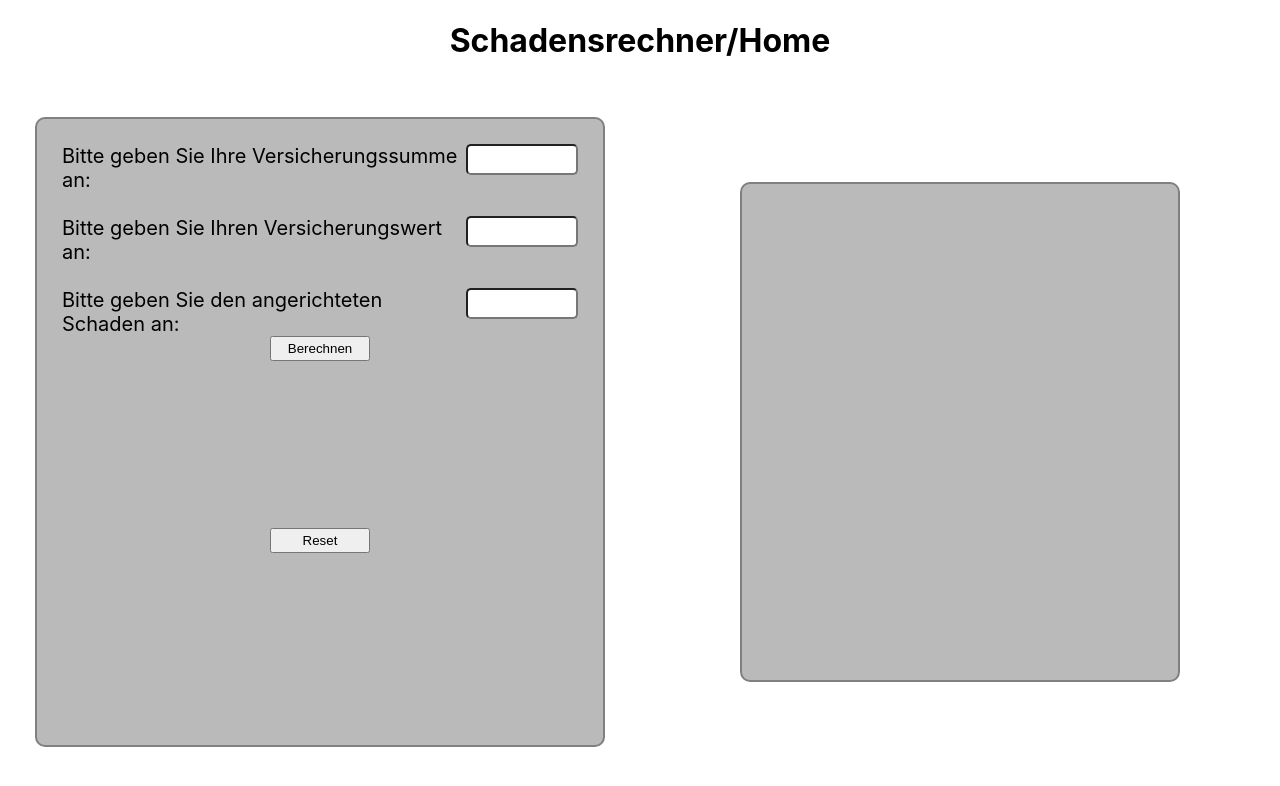
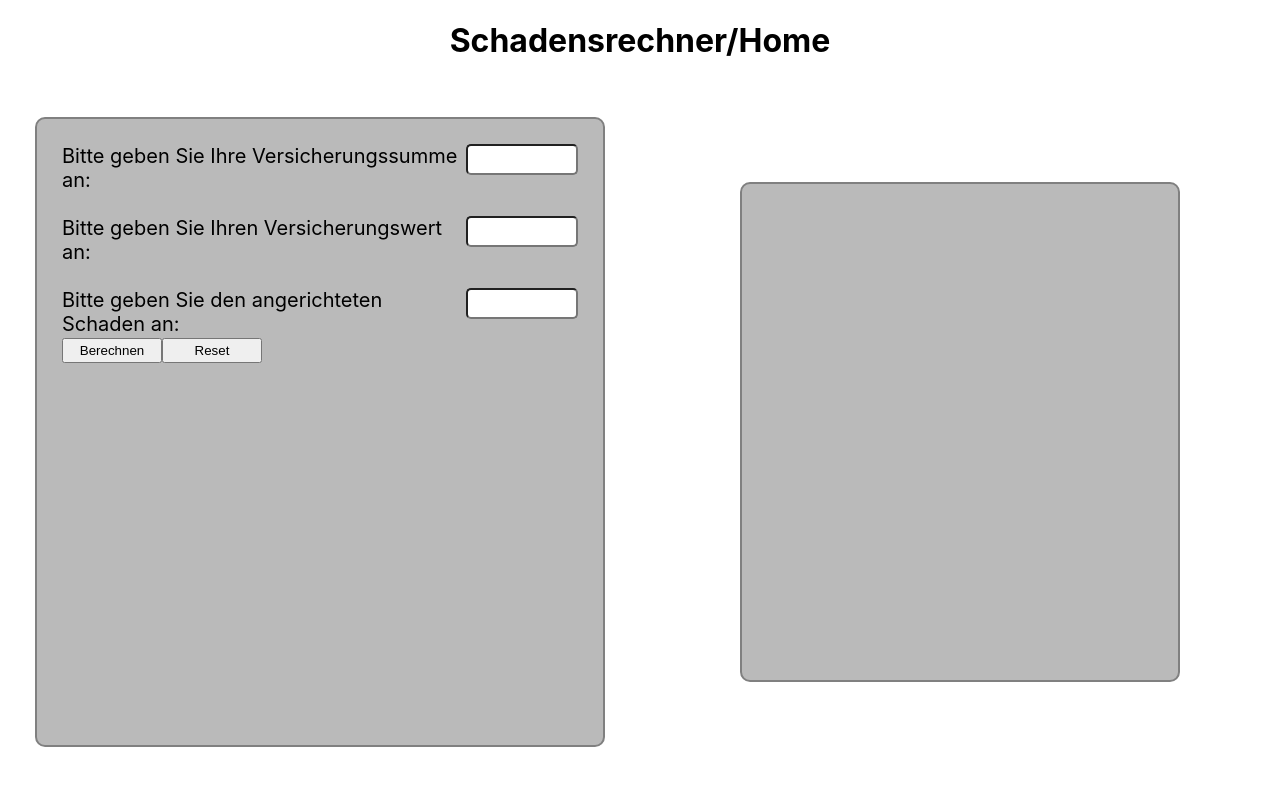
Before and after one commit to yannickschlaepferb/Versicherungsrechner, a React (Create React App) app in the folder VersicherungsrechnerProgramm/: page / in a window 1280 px wide. Shown: the top 786 px of the page. Built offline with nearby package versions, Linux system fonts and the light colour scheme.

Commit message:
added a div

```diff
--- a/VersicherungsrechnerProgramm/src/App.jsx
+++ b/VersicherungsrechnerProgramm/src/App.jsx
@@ -91,12 +91,14 @@ function App() {
               onChange={(e) => setSchaden(e.target.value)}
             />
           </div>
+          <div className="button-div">
             <button className="buttons" onClick={berechnen}>
               Berechnen
             </button>
             <button className="buttons" onClick={reset}>
               Reset
             </button>
+          </div>
         </div>
         <div className="ergebnis">
           <p>{result}</p>
```
Lines whose indentation alone changed are shown as unchanged.
